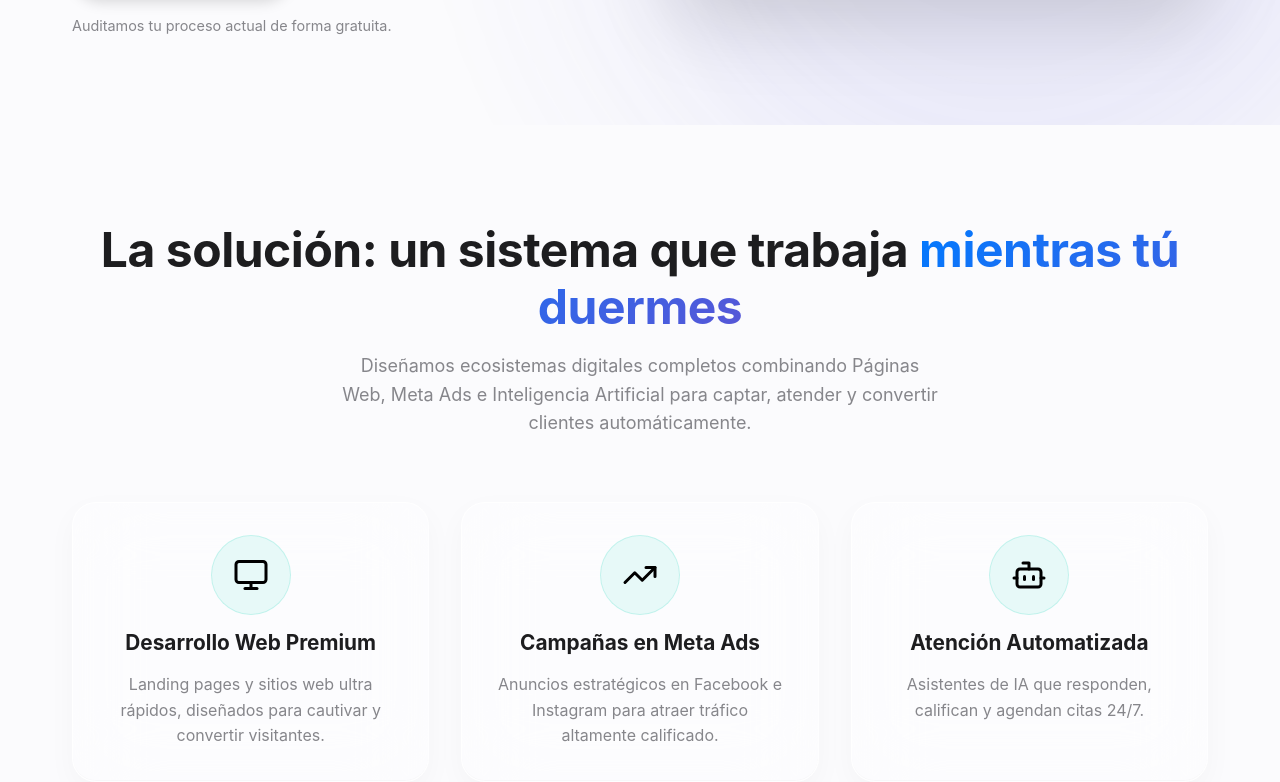
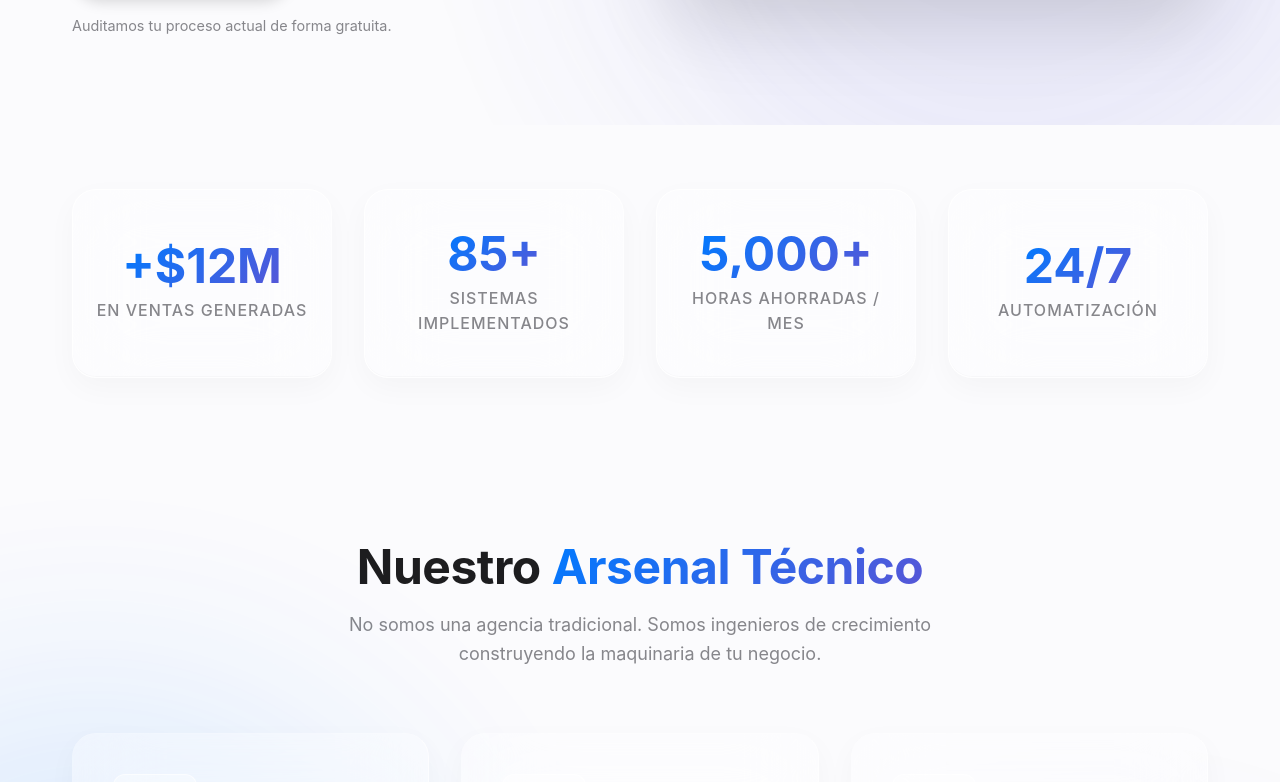
Before and after one commit to luk1311/AutoScale-agency, a React (Vite) app: page / in a window 1280 px wide. Shown: the part 727-1509 px from the top of the page. Built offline with nearby package versions, Linux system fonts and the light colour scheme; no server answers; the database is empty.

Commit message:
feat: implement Landing component as the main application entry point

```diff
--- a/src/components/Landing.jsx
+++ b/src/components/Landing.jsx
@@ -5,9 +5,12 @@ import Solution from './Solution';
 import Pricing from './Pricing';
 import Portfolio from './Portfolio';
 import Process from './Process';
+import UseCases from './UseCases';
 import FAQ from './FAQ';
 import FooterCTA from './FooterCTA';
 import ContactModal from './ContactModal';
+import Stats from './Stats';
+import Services from './Services';
 import { trackViewContent } from '../lib/metaPixel';
 
 const Landing = () => {
@@ -23,12 +26,15 @@ const Landing = () => {
     <div className="app-container">
       <Header openModal={openModal} />
       <Hero openModal={openModal} />
+      <Stats />
+      <Services />
       <Solution />
       <Pricing openModal={openModal} />
       <Portfolio openModal={openModal} />
       <div id="proceso">
         <Process />
       </div>
+      <UseCases />
       <FAQ />
       <FooterCTA openModal={openModal} />
       {isModalOpen && <ContactModal onClose={closeModal} />}
```
